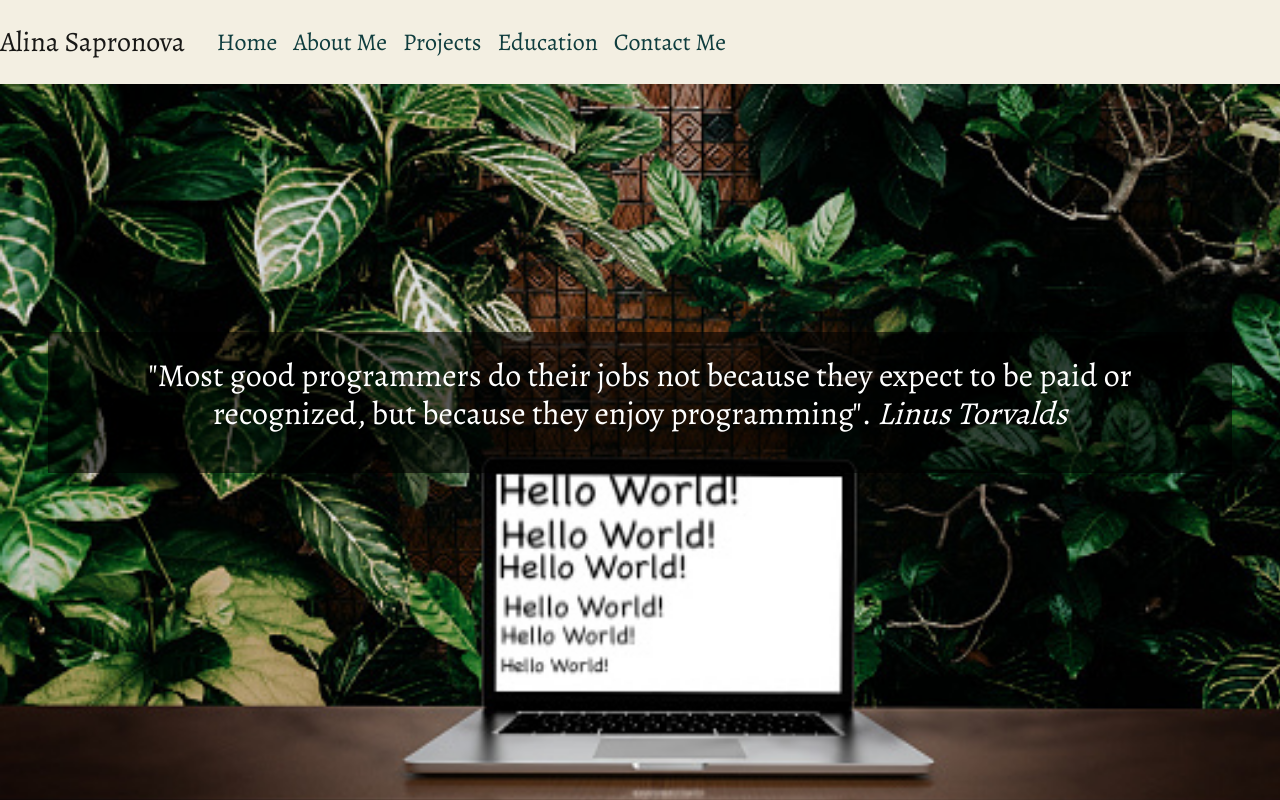
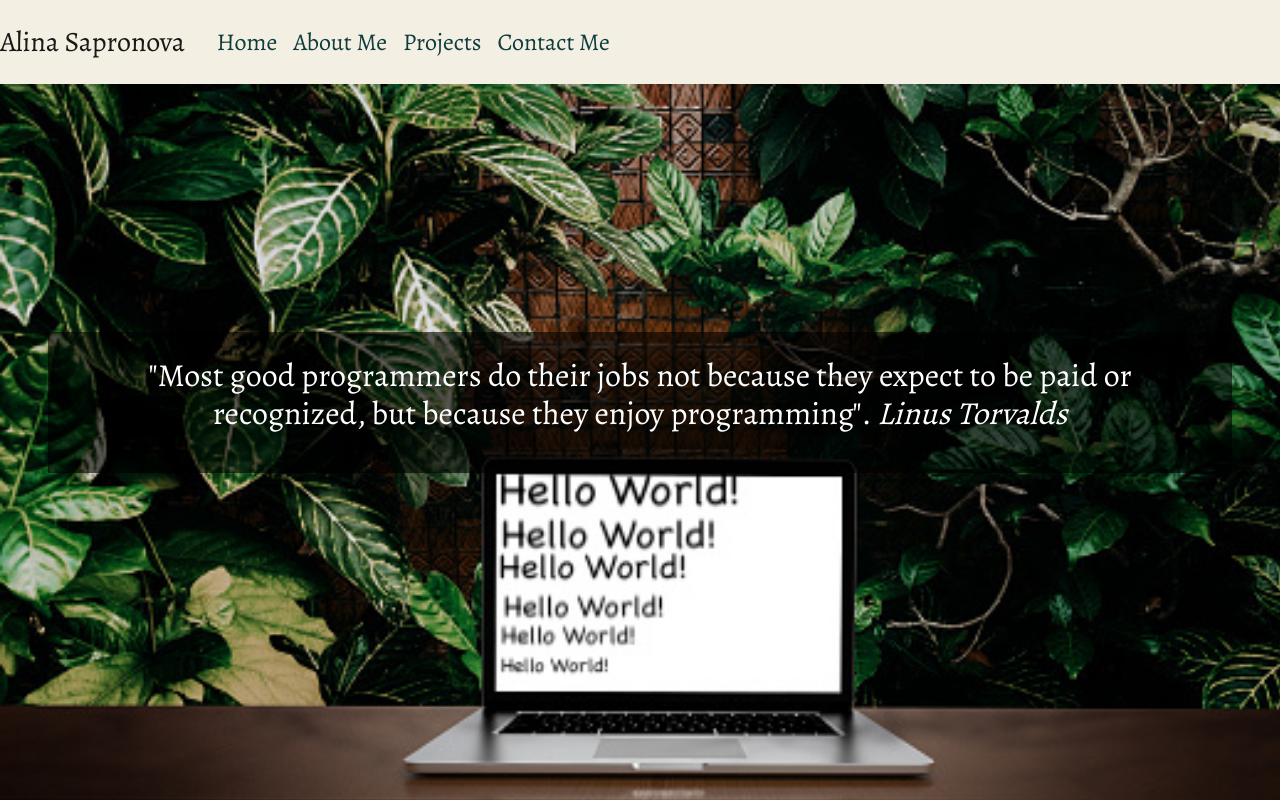
Before and after one commit to AlinaSapronova/Portfolio, a plain HTML site: page index.html in a window 1280 px wide. Shown: the top 800 px of the page. Drawn offline with nearby package versions, Linux system fonts and the light colour scheme.

Commit message:
one more fixe

```diff
--- a/index.html
+++ b/index.html
@@ -30,7 +30,6 @@
           <li class="nav-item "><a href="#" class="nav-link fs-4" aria-current="page">Home</a></li>
           <li class="nav-item"><a href="#about" class="nav-link fs-4">About Me</a></li>
           <li class="nav-item"><a href="#projects" class="nav-link fs-4">Projects</a></li>
-          <li class="nav-item"><a href="#education" class="nav-link fs-4">Education</a></li>
           <li class="nav-item"><a href="#contact" class="nav-link fs-4">Contact Me</a></li>
         </ul>
       </div>
```
